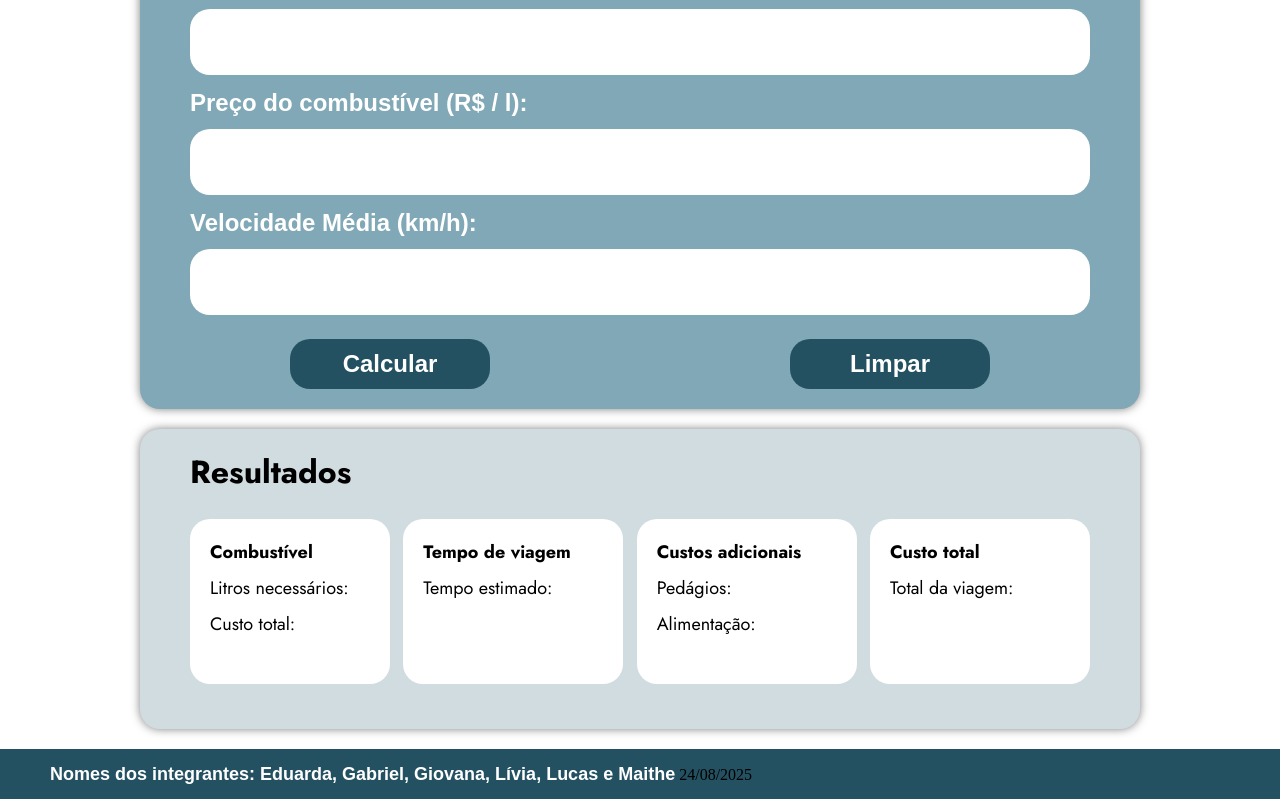
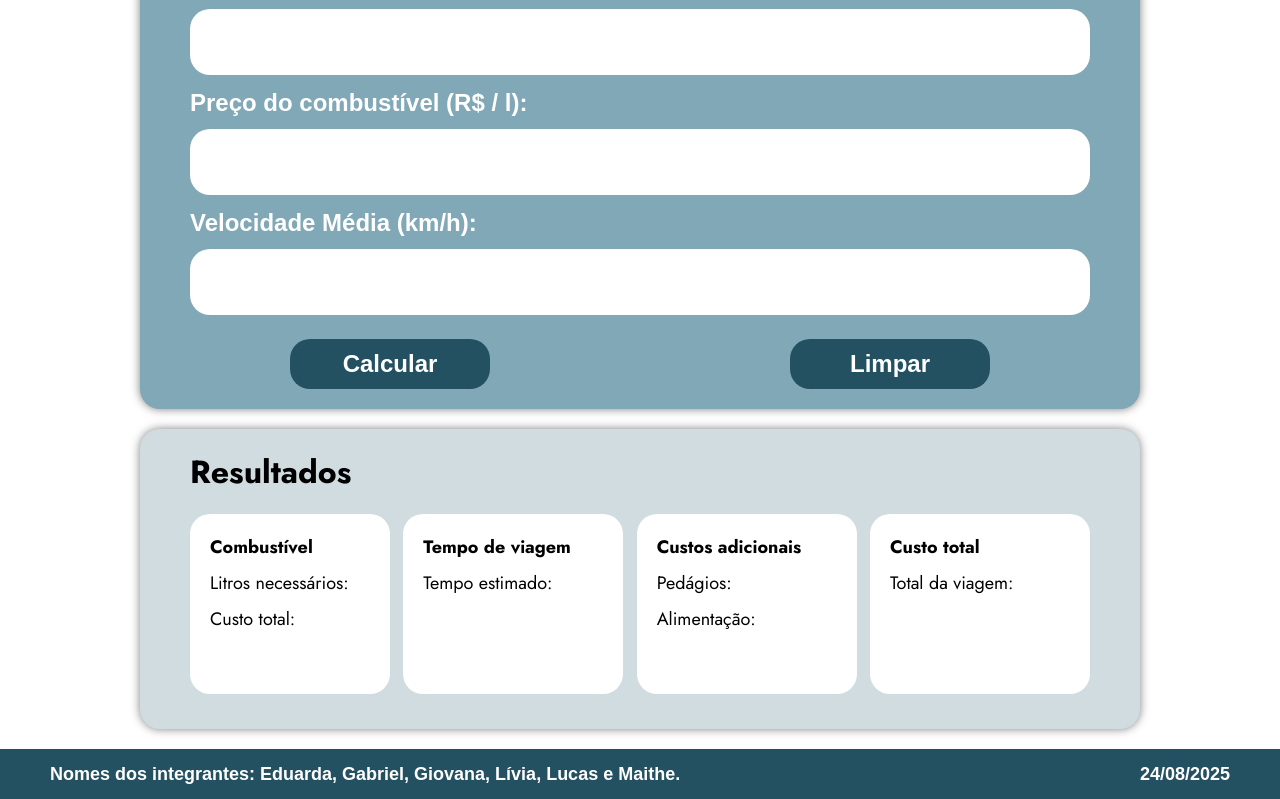
Before and after one commit to GiovanaCarrascosa/PRESTACAO-COMPRAS, a plain HTML site: page index.html in a window 1280 px wide. Shown: the part 915-1714 px from the top of the page. Drawn offline with Linux system fonts and the light colour scheme; a web font is replaced by a local one.

Commit message:
Feito o css da data no footer

```diff
--- a/index.html
+++ b/index.html
@@ -130,8 +130,9 @@
 
     <footer class="footer">
 
-        <span class="nomes-footer"><strong>Nomes dos integrantes: Eduarda, Gabriel, Giovana, Lívia, Lucas e Maithe</strong></span>
-        <span id="data-atual"></span>
+        <span class="nomes-footer"><strong>Nomes dos integrantes: Eduarda, Gabriel, Giovana, Lívia, Lucas e Maithe.</strong></span>
+        <span class="data-footer" id="data-atual"></span>
+
     </footer>
 
 </body>
--- a/styles/global.css
+++ b/styles/global.css
@@ -6,7 +6,6 @@
 
     align-content: center;
     justify-items: center;
-
 }
 
 
@@ -19,7 +18,6 @@
 
     margin-top: 20px;
     margin-bottom: 20px;
-
 }
 
 .header h1{
@@ -28,9 +26,6 @@
     font-size: var(--font-size-larger);
     color: var(--main-title);
     font-family: var(--jost-font);
-
-
-
 }
 
 .header h3{
@@ -40,7 +35,6 @@
     font-family: var(--jaldi-font);
 
     box-shadow: 2px 2px 2px 1px rgb(0 0 0 / 20%);
-
 }
 
 
@@ -59,13 +53,11 @@
 
     position: relative;
     transition: transform 0.3s ease;
-
 }
 
 .dados-viagem:hover{
 
     transform: scale(1.02);
-
 }
 
 .dados-viagem_titulo{
@@ -79,6 +71,7 @@
     top: 20px;
 }
 
+/* dados viagem origem */
 .dados-viagem-origem{
 
     color: var(--white);
@@ -89,7 +82,6 @@
     position: absolute;
     left: 50px;
     top: 80px;
-
 }
 
 .dados-viagem-origem_select{
@@ -108,9 +100,9 @@
     color: var(--black);
     font-family: var(--jaldi-font);
     font-size: var(--font-size-smaller);
-
 }
 
+/* dados viagem destino */
 .dados-viagem-destino{
 
     color: var(--white);
@@ -121,8 +113,6 @@
     position: absolute;
     left: 50px;
     top: 200px;
-
-
 }
 
 .dados-viagem-destino_select{
@@ -141,7 +131,6 @@
     color: var(--black);
     font-family: var(--jaldi-font);
     font-size: var(--font-size-smaller);
-
 }
 
 
@@ -161,26 +150,23 @@
 
     position: relative;
     transition: transform 0.3s ease;
-
 }
 
 .lista-dados-viagem:hover{
 
     transform: scale(1.02);
-
 }
 
 .lista-dados-viagem__ul{
 
     position: relative;
     left: 50px;
-    top: 25px;
+    top: 30px;
 
     list-style: none;
     color: var(--black);
     font-family: var(--jaldi-font);
     font-size: var(--font-size-medium);
-
 }
 
 
@@ -199,7 +185,6 @@
 
     position: relative;
     transition: transform 0.3s ease;
-
 }
 
 .dados-veiculo:hover{
@@ -259,7 +244,6 @@
     position: absolute;
     left: 50px;
     top: 200px;
-
 }
 
 .dados-veiculo-combustivel_input{
@@ -290,7 +274,6 @@
     position: absolute;
     left: 50px;
     top: 320px;
-
 }
 
 .dados-veiculo-velocidade_input{
@@ -321,20 +304,16 @@
 
     cursor: pointer;
     transition: background-color 0.2s, transform 0.2s;
-
 }
 
 button:hover{
 
     background-color: var(--main-title-and-hover-btns);
-
-
 }
 
 button:active{
 
     transform: scale(0.97);
-
 }
 
 /* botoes */
@@ -351,7 +330,6 @@ button:active{
     font-family: var(--jaldi-font);
     font-size: var(--font-size-medium);
     font-weight: bold;
-
 }
 
 
@@ -365,14 +343,13 @@ button:active{
     background-color: var(--container-results);
     border-radius: 20px;
     padding: 50px;
-    padding-top: 90px;
+    padding-top: 85px;
 
     display: flex;
     justify-content: space-between;
 
     box-shadow: 0 0 10px rgba(0, 0, 0, 0.5);
     position: relative;
-
 }
 
 /* titulo */
@@ -391,12 +368,18 @@ button:active{
 .resultados-combustivel_div{
 
     width: 200px;
-    height: 165px;
+    height: 180px;
 
     border-radius: 20px;
     background-color: var(--white);
 
     padding: 20px;
+    transition: transform 0.3s ease;
+}
+
+.resultados-combustivel_div:hover{
+
+    transform: scale(1.02);
 }
 
 .resultados-combustivel_h3{
@@ -406,7 +389,6 @@ button:active{
     font-size: var(--font-size-smaller);
 
     padding-bottom: 10px;
-
 }
 
 .resultados-combustivel-litros_p, .resultados-combustivel-custo_p{
@@ -416,19 +398,24 @@ button:active{
     font-size: var(--font-size-smaller);
 
     padding-bottom: 10px;
-
 }
 
 /* div do tempo */
 .resultados-tempo-div{
 
     width: 220px;
-    height: 165px;
+    height: 180px;
 
     border-radius: 20px;
     background-color: var(--white);
 
     padding: 20px;
+    transition: transform 0.3s ease;
+}
+
+.resultados-tempo-div:hover{
+
+    transform: scale(1.02);
 }
 
 .resultados-tempo-viagem_h3{
@@ -438,7 +425,6 @@ button:active{
     font-size: var(--font-size-smaller);
 
     padding-bottom: 10px;
-
 }
 
 .resultados-tempo-estimado_p{
@@ -448,19 +434,24 @@ button:active{
     font-size: var(--font-size-smaller);
 
     padding-bottom: 10px;
-
 }
 
 /* div do custos */
 .resultados-custos_div{
 
     width: 220px;
-    height: 165px;
+    height: 180px;
 
     border-radius: 20px;
     background-color: var(--white);
 
     padding: 20px;
+    transition: transform 0.3s ease;
+}
+
+.resultados-custos_div:hover{
+
+    transform: scale(1.02);
 }
 
 .resultados-custos_h3{
@@ -470,7 +461,6 @@ button:active{
     font-size: var(--font-size-smaller);
 
     padding-bottom: 10px;
-
 }
 
 .resultados-custos-pedagios_p, .resultados-custos-alimentacao_p{
@@ -480,20 +470,26 @@ button:active{
     font-size: var(--font-size-smaller);
 
     padding-bottom: 10px;
-
 }
 
 /* div dos totais */
 .resultados-totais_div{
 
     width: 220px;
-    height: 165px;
+    height: 180px;
 
     border-radius: 20px;
     background-color: var(--white);
 
     padding: 20px;
+    transition: transform 0.3s ease;
 }
+
+.resultados-totais_div:hover{
+
+    transform: scale(1.02);
+}
+
 
 .resultados-custo-total_h3{
 
@@ -502,7 +498,6 @@ button:active{
     font-size: var(--font-size-smaller);
 
     padding-bottom: 10px;
-
 }
 
 .resultados-custo-total-viagem_p{
@@ -512,7 +507,6 @@ button:active{
     font-size: var(--font-size-smaller);
 
     padding-bottom: 10px;
-
 }
 
 
@@ -533,13 +527,15 @@ button:active{
     height: 50px;
     background-color: var(--footer-and-btns);
 
+    display: flex;
+    justify-content: space-between;
 }
 
 .footer, span{
 
     align-content: center;
+}
 
-}
 .nomes-footer{
 
     color: var(--white);
@@ -547,5 +543,14 @@ button:active{
     font-size: var(--font-size-smaller);
 
     margin-left: 50px;
+}
 
+.data-footer{
+
+    color: var(--white);
+    font-family: var(--jaldi-font);
+    font-size: var(--font-size-smaller);
+
+    margin-right: 50px;
+    font-weight: bold;
 }
```
